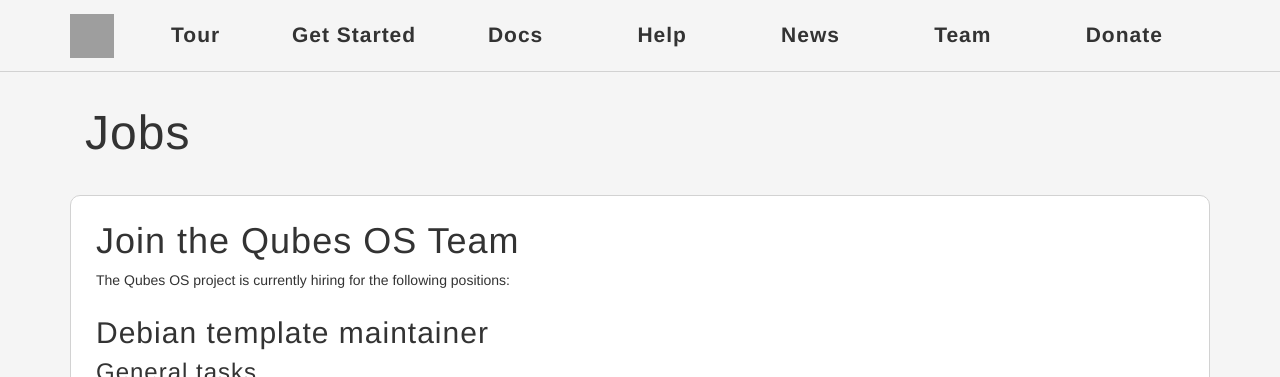
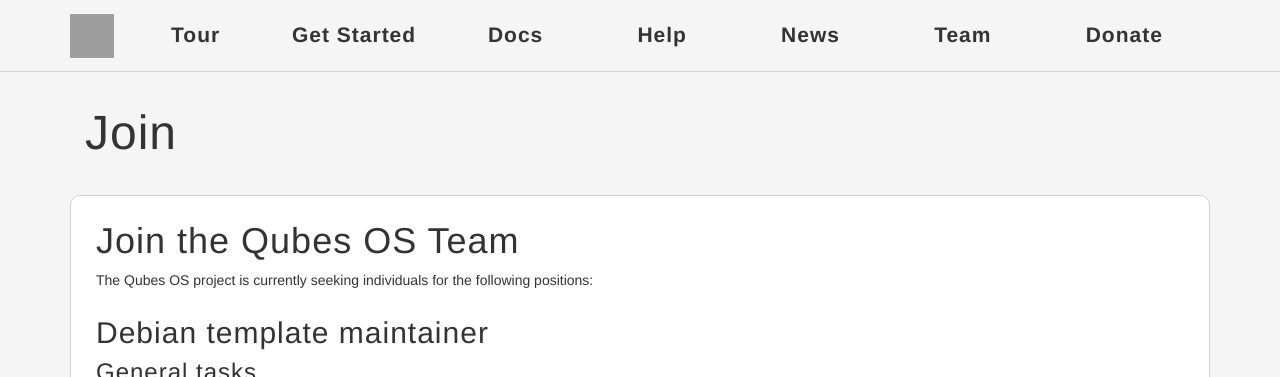
Before and after one commit to QubesOS/qubesos.github.io, a Jekyll site: the page built from pages/join.md, in a window 1280 px wide and 900 px high. Shown: the top 377 px of the window. Built offline with Jekyll 4.4.1, drawn with Linux system fonts in a browser that asks for light colours; some web fonts are replaced; grey boxes are pictures that could not be loaded.

Commit message:
Change "jobs" to "join" (and remove "hiring")

```diff
--- a/pages/jobs.md
+++ b/pages/join.md
@@ -1,13 +1,14 @@
 ---
 layout: default
-title: Jobs
-permalink: /jobs/
+title: Join
+permalink: /join/
 ---
 
 Join the Qubes OS Team
 ======================
 
-The Qubes OS project is currently hiring for the following positions:
+The Qubes OS project is currently seeking individuals for the following
+positions:
 
 Debian template maintainer
 --------------------------
```
